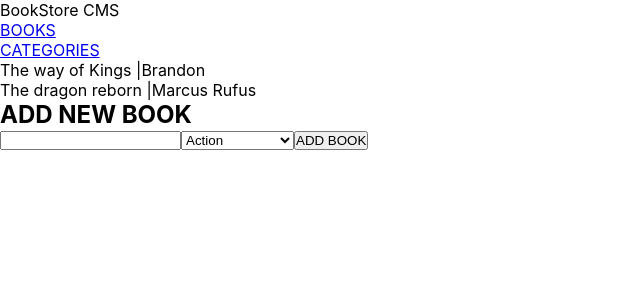
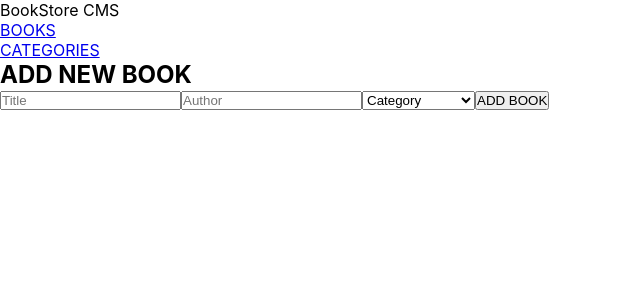
Before and after one commit to Kirabo19/react-bookstore, a React (Create React App) app: page / in a window 1280 px wide. Shown: the top 300 px of the page, without its empty margins (0-640 px from the left). Built offline with nearby package versions, Linux system fonts and the light colour scheme.

Commit message:
Add and remove reducers

```diff
--- a/package.json
+++ b/package.json
@@ -3,14 +3,20 @@
   "version": "0.1.0",
   "private": true,
   "dependencies": {
+    "@reduxjs/toolkit": "^1.9.1",
     "@testing-library/jest-dom": "^5.16.5",
     "@testing-library/react": "^13.4.0",
     "@testing-library/user-event": "^13.5.0",
     "prop-types": "^15.8.1",
     "react": "^18.2.0",
     "react-dom": "^18.2.0",
+    "react-redux": "^8.0.5",
     "react-router-dom": "^6.4.5",
     "react-scripts": "5.0.1",
+    "redux": "^4.2.0",
+    "redux-devtools-extension": "^2.13.9",
+    "redux-logger": "^3.0.6",
+    "uuid": "^9.0.0",
     "web-vitals": "^2.1.4"
   },
   "scripts": {
--- a/src/App.js
+++ b/src/App.js
@@ -1,12 +1,14 @@
 import './App.css';
 import { BrowserRouter as Router, Routes, Route } from 'react-router-dom';
+import { Provider } from 'react-redux';
 import Header from './components/navBar';
 import CategoriesPages from './pages/CategoriesPages';
 import BooksPage from './pages/BooksPage';
+import store from './redux/configureStore';
 
 function App() {
   return (
-
+    <Provider store={store}>
       <Router>
         <Header />
         <Routes>
@@ -14,7 +16,7 @@ function App() {
           <Route path="/categorie" element={<CategoriesPages />} />
         </Routes>
       </Router>
-
+    </Provider>
   );
 }
 
--- a/src/components/book.js
+++ b/src/components/book.js
@@ -2,24 +2,43 @@ import PropTypes from 'prop-types';
 import React from 'react';
 
 const Book = (props) => {
-  const { title, author } = props;
+  const {
+    category, click, id, title, author,
+  } = props;
 
   return (
     <div>
-      <li>
-        {title}
-        {' '}
-        |
-        {author}
-      </li>
-
+      <p>{category}</p>
+      <h2>{title}</h2>
+      <p>{author}</p>
+      <ul>
+        <li>
+          <button type="button">Comments</button>
+        </li>
+        <li>
+          <button id={id} type="button" onClick={click}>Remove</button>
+        </li>
+        <li>
+          <button type="button">Edit</button>
+        </li>
+      </ul>
+      <div>64% Completed</div>
+      <div>
+        <p>CURRENT CHAPTER</p>
+        <p>Chapter 17</p>
+        <button type="button">UPDATE PROGRESS</button>
+      </div>
     </div>
   );
 };
+
 Book.propTypes = {
 
+  category: PropTypes.string.isRequired,
   title: PropTypes.string.isRequired,
   author: PropTypes.string.isRequired,
+  click: PropTypes.func.isRequired,
+  id: PropTypes.string.isRequired,
 
 };
 
--- a/src/components/bookList.js
+++ b/src/components/bookList.js
@@ -1,27 +1,42 @@
 import React from 'react';
+import { useSelector, useDispatch } from 'react-redux/';
 import Book from './book';
 import Form from './form';
+import { removeBook } from '../redux/books/books';
 
 const BooksList = () => {
-  const bookList = [
-    {
-      id: 1,
-      title: 'The way of Kings',
-      author: 'Brandon',
-    },
-    {
-      id: 2,
-      title: 'The dragon reborn',
-      author: 'Marcus Rufus',
-    },
-  ];
+  const dispatch = useDispatch();
+
+  const bookList = useSelector((state) => state.booksReducer);
+
+  const click = (e) => {
+    dispatch(removeBook(e.target.id));
+  };
+
+  // const bookList = [
+  //   {
+  //     id: 1,
+  //     title: 'The way of Kings',
+  //     author: 'Brandon',
+  //     category: 'Kings'
+  //   },
+  //   {
+  //     id: 2,
+  //     title: 'The dragon reborn',
+  //     author: 'Marcus Rufus',
+  //     category: 'Romans'
+  //   },
+  // ];
   const list = bookList.map((books) => (
-
-    <Book
-      key={books.id}
-      title={books.title}
-      author={books.author}
-    />
+    <li key={books.id}>
+      <Book
+        id={books.id}
+        click={click}
+        title={books.title}
+        author={books.author}
+        category={books.category}
+      />
+    </li>
   ));
 
   return (
--- a/src/components/form.js
+++ b/src/components/form.js
@@ -1,11 +1,50 @@
-import React from 'react';
+import React, { useState } from 'react';
+import { useDispatch } from 'react-redux';
+import { v4 as uuidv4 } from 'uuid';
+import { addBook } from '../redux/books/books';
 
-const Form = () => (
+const Form = () => {
+  const bookInfo = {
+    title: '',
+    author: '',
+    category: '',
+  };
+
+  const dispatch = useDispatch();
+
+  const [book, setBook] = useState(bookInfo);
+
+  const { title, category, author } = book;
+
+  const handleChange = (event) => {
+    const { name, value } = event.target;
+    setBook((prev) => ({
+      ...prev,
+      [name]: value,
+    }));
+  };
+
+  const submitBookToStore = (event) => {
+    event.preventDefault();
+    const newBook = {
+      id: uuidv4(),
+      title,
+      author,
+      category,
+    };
+
+    dispatch(addBook(newBook));
+    setBook(bookInfo);
+  };
+
+  return (
     <>
       <h2>ADD NEW BOOK</h2>
-    <form>
-      <input type="text" />
-      <select name="categorie" id="categorie">
+      <form onSubmit={submitBookToStore}>
+        <input name="title" type="text" value={title} placeholder="Title" onChange={handleChange} />
+        <input name="author" type="text" value={author} placeholder="Author" onChange={handleChange} />
+        <select name="category" id="categories" onChange={handleChange}>
+          <option value="none">Category</option>
           <option value="Action">Action</option>
           <option value="Science Fiction">Science Fiction</option>
           <option value="Economy">Economy</option>
@@ -14,4 +53,5 @@ const Form = () => (
       </form>
     </>
   );
+};
 export default Form;
--- /dev/null
+++ b/src/redux/books/books.js
@@ -0,0 +1,33 @@
+const ADD_BOOK = 'bookStore/books/ADD_BOOK';
+const REMOVE_BOOK = 'bookStore/books/REMOVE_BOOK';
+
+const initialState = [];
+
+export const addBook = (payload) => ({
+  type: ADD_BOOK,
+  payload,
+});
+
+export const removeBook = (id) => ({
+  type: REMOVE_BOOK,
+  payload: id,
+});
+
+const reducer = (state = initialState, action) => {
+  switch (action.type) {
+    case ADD_BOOK:
+
+      return [...state,
+        { ...action.payload },
+      ];
+
+    case REMOVE_BOOK:
+
+      return state.filter((book) => book.id !== action.payload);
+
+    default:
+      return state;
+  }
+};
+
+export default reducer;
--- /dev/null
+++ b/src/redux/configureStore.js
@@ -0,0 +1,14 @@
+import { createStore, combineReducers, applyMiddleware } from 'redux';
+import logger from 'redux-logger';
+import booksReducer from './books/books';
+
+const reducer = combineReducers({
+  booksReducer,
+});
+
+const store = createStore(
+  reducer,
+  applyMiddleware(logger),
+);
+
+export default store;
```
Also changed, not shown: src/redux/categories/categories.js (added), 1 other file (tests, documents, lock files or other folders). Lines whose indentation alone changed are shown as unchanged.
